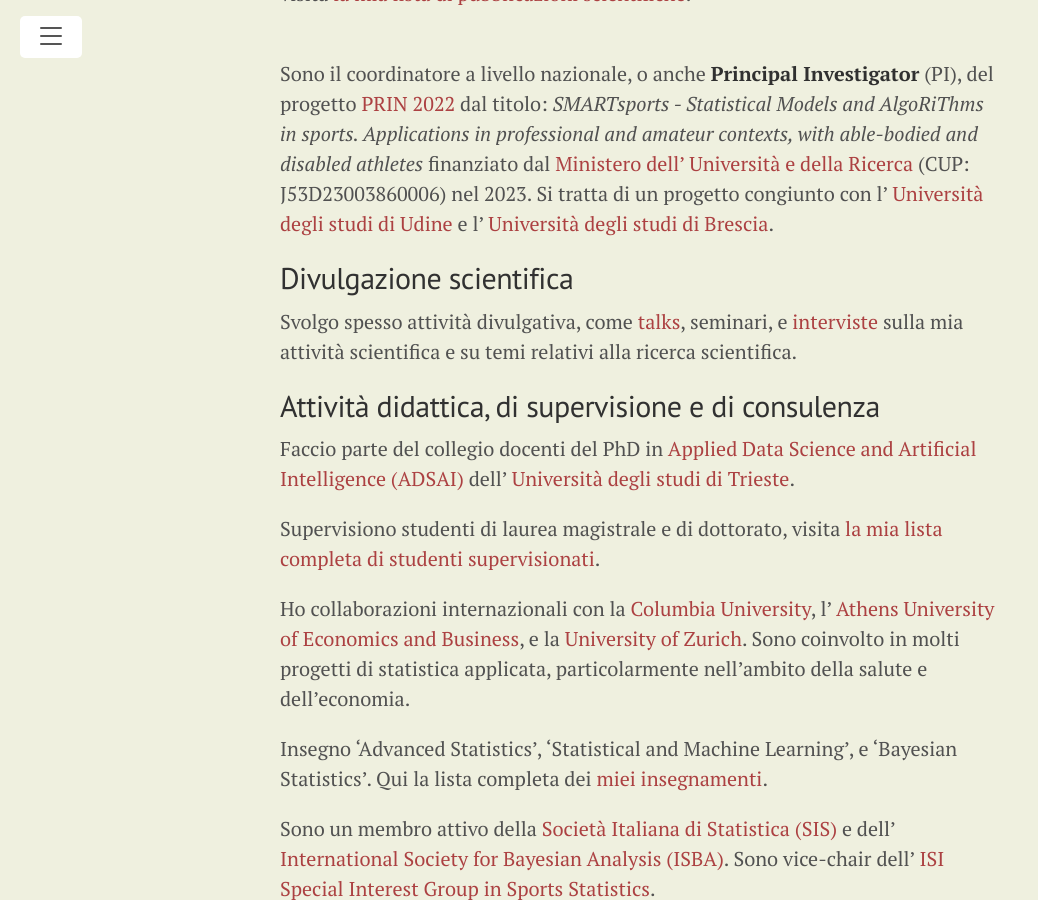
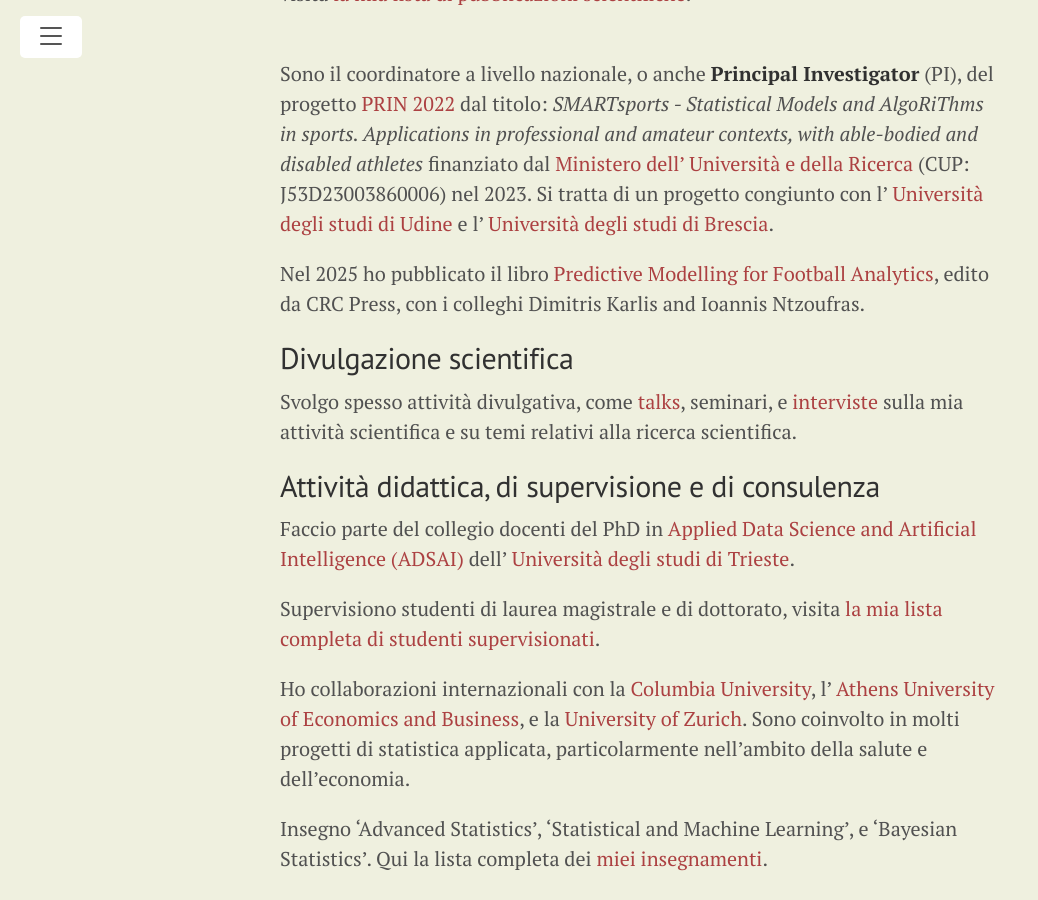
Before and after one commit to LeoEgidi/leoegidi.github.io, a Jekyll site: the page built from it/index.md, in a window 1280 px wide and 900 px high, scrolled down 1144 px. Shown: the whole window, without its empty margins (0-1038 px from the left). Built offline with Jekyll 4.4.1, drawn with Linux system fonts in a browser that asks for light colours; Markdown is read by kramdown in place of the engine named in the settings.

Commit message:
Update index.md

```diff
--- a/it/index.md
+++ b/it/index.md
@@ -82,6 +82,8 @@ La mia ricerca si occupa di <strong>statistica teorica e applicata</strong>, con
 Sono il coordinatore a livello nazionale, o anche **Principal Investigator** (PI), del progetto [PRIN 2022](https://prin.mur.gov.it/Iniziative/Detail?key=FiJNdaCuA71Xq3jYMAuZeQ%3D%3D){:target="_blank" rel="noopener noreferrer"}  dal titolo: *SMARTsports - Statistical Models and AlgoRiThms in sports. Applications in professional and amateur contexts, with able-bodied and disabled athletes* finanziato dal [Ministero dell' Università e della Ricerca](https://www.mur.gov.it/it){:target="_blank" rel="noopener noreferrer"} (CUP: J53D23003860006) nel 2023. Si tratta di un progetto congiunto con l' [Università degli studi di Udine](https://www.uniud.it/it/ricerca/progetti-e-iniziative/progetti-finanziati/prin-2022/dies/smartsports-statistical-models-and-algorithms-in-sports-applications-in-professional-and-amateur-contexts-with-able-bodied-and-disabled-athletes){:target="_blank" rel="noopener noreferrer"}
 e l' [Università degli studi di Brescia](https://www.unibs.it/it){:target="_blank" rel="noopener noreferrer"}.
 
+Nel 2025 ho pubblicato il libro [Predictive Modelling for Football Analytics](https://www.taylorfrancis.com/books/mono/10.1201/9781003186496/predictive-modelling-football-analytics-dimitris-karlis-ioannis-ntzoufras-leonardo-egidi), edito da CRC Press, con i colleghi Dimitris Karlis and Ioannis Ntzoufras.
+
 ## Divulgazione scientifica
 
 Svolgo spesso attività divulgativa, come [talks](https://www.youtube.com/results?search_query=leonardo+egidi){:target="_blank" rel="noopener noreferrer"}, seminari, e [interviste](https://www.youtube.com/results?search_query=leonardo+egidi){:target="_blank" rel="noopener noreferrer"} sulla mia attività scientifica e su temi relativi alla ricerca scientifica.
```
